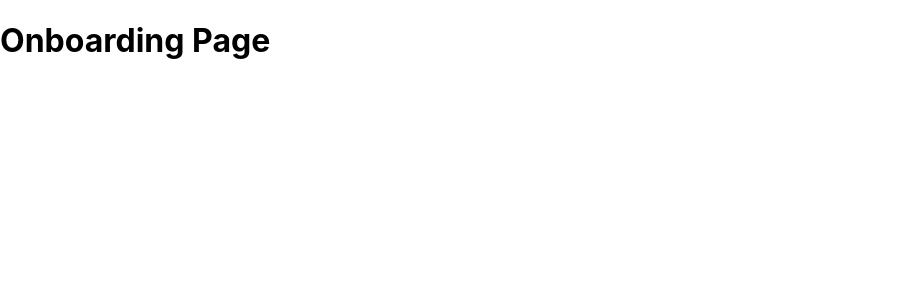
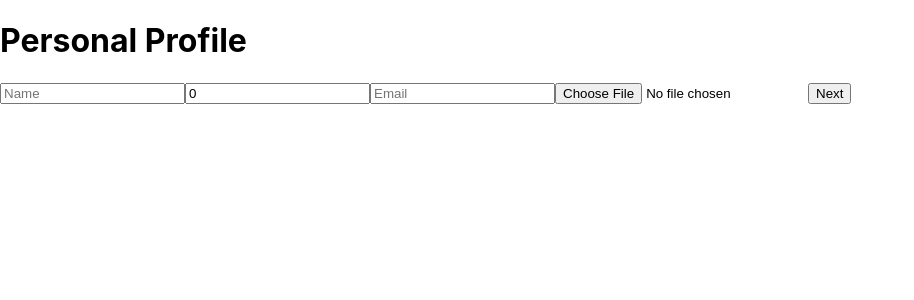
Before and after one commit to IP577/onboarding-component, a React (Create React App) app: page /onboarding/step1 in a window 1280 px wide. Shown: the top 300 px of the page, without its empty margins (0-914 px from the left). Built offline with nearby package versions, Linux system fonts and the light colour scheme; sample sign-in values are in the browser's storage.

Commit message:
implement onboarding step 1 for personal profile

```diff
--- a/package.json
+++ b/package.json
@@ -8,11 +8,13 @@
     "@testing-library/jest-dom": "^6.6.3",
     "@testing-library/react": "^16.1.0",
     "cra-template-typescript": "1.2.0",
+    "formik": "^2.4.6",
     "react": "^19.0.0",
     "react-dom": "^19.0.0",
     "react-redux": "^9.2.0",
     "react-router-dom": "^7.1.1",
-    "react-scripts": "5.0.1"
+    "react-scripts": "5.0.1",
+    "yup": "^1.6.1"
   },
   "scripts": {
     "start": "react-scripts start",
--- a/src/features/onboarding/Onboarding.tsx
+++ b/src/features/onboarding/Onboarding.tsx
@@ -1,7 +1,17 @@
 import React from "react";
+import { Route, Routes } from "react-router-dom";
+import PersonalProfile from "./PersonalProfile.tsx";
+// import FavoriteSongs from "./FavoriteSongs.tsx";
+// import PaymentInfo from "./PaymentInfo.tsx";
+// import SuccessPage from "./SuccessPage.tsx";
 
-const Onboarding = () => {
-  return <h1>Onboarding Page</h1>;
-};
+const Onboarding = () => (
+  <Routes>
+    <Route path="/step1" element={<PersonalProfile />} />
+    {/* <Route path="/step2" element={<FavoriteSongs />} />
+    <Route path="/step3" element={<PaymentInfo />} />
+    <Route path="/step4" element={<SuccessPage />} /> */}
+  </Routes>
+);
 
 export default Onboarding;
--- /dev/null
+++ b/src/features/onboarding/PersonalProfile.tsx
@@ -0,0 +1,75 @@
+import React from "react";
+import { useFormik } from "formik";
+import * as Yup from "yup";
+import { useDispatch, useSelector } from "react-redux";
+import { RootState } from "../../store/store";
+import { setPersonalProfile } from "./onboardingSlice.tsx";
+import { useNavigate } from "react-router-dom";
+
+const PersonalProfile = () => {
+  const dispatch = useDispatch();
+  const navigate = useNavigate();
+  const personalProfile = useSelector(
+    (state: RootState) => state.onboarding.personalProfile
+  );
+
+  const formik = useFormik({
+    initialValues: {
+      name: personalProfile.name || "",
+      age: personalProfile.age || 0,
+      email: personalProfile.email || "",
+      profilePicture: personalProfile.profilePicture || "",
+    },
+    validationSchema: Yup.object({
+      name: Yup.string().required("Name is required"),
+      age: Yup.number().min(1, "Invalid age").required("Age is required"),
+      email: Yup.string().email("Invalid email").required("Email is required"),
+    }),
+    onSubmit: (values) => {
+      dispatch(setPersonalProfile(values));
+      navigate("/onboarding/step2");
+    },
+  });
+
+  return (
+    <div>
+      <h1>Personal Profile</h1>
+      <form onSubmit={formik.handleSubmit}>
+        <input
+          type="text"
+          name="name"
+          placeholder="Name"
+          value={formik.values.name}
+          onChange={formik.handleChange}
+        />
+        {formik.errors.name && <p>{formik.errors.name}</p>}
+        <input
+          type="number"
+          name="age"
+          placeholder="Age"
+          value={formik.values.age}
+          onChange={formik.handleChange}
+        />
+        {formik.errors.age && <p>{formik.errors.age}</p>}
+        <input
+          type="email"
+          name="email"
+          placeholder="Email"
+          value={formik.values.email}
+          onChange={formik.handleChange}
+        />
+        {formik.errors.email && <p>{formik.errors.email}</p>}
+        <input
+          type="file"
+          name="profilePicture"
+          onChange={(e) =>
+            formik.setFieldValue("profilePicture", e.target.files?.[0] || "")
+          }
+        />
+        <button type="submit">Next</button>
+      </form>
+    </div>
+  );
+};
+
+export default PersonalProfile;
```
Also changed, not shown: 1 other file (tests, documents, lock files or other folders).
